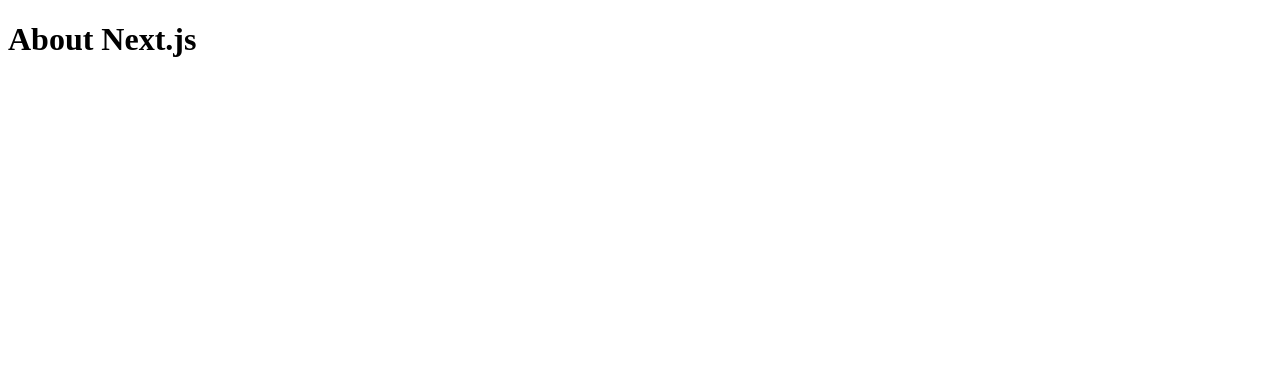
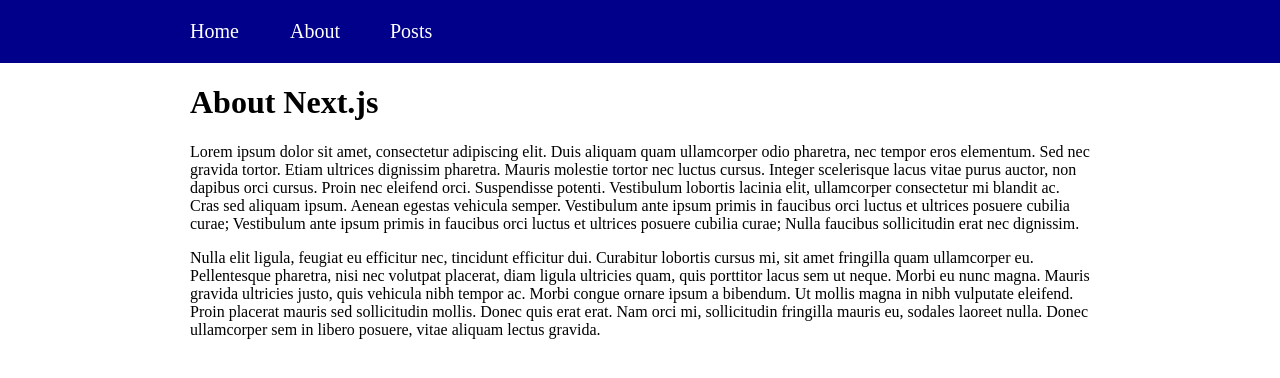
Before and after one commit to taras-protsyshyn/learn-next, a Next.js app: page /about in a window 1280 px wide. Shown: the top 378 px of the page. Built offline with nearby package versions, Linux system fonts and the light colour scheme.

Commit message:
add main layout component

```diff
--- /dev/null
+++ b/layouts/MainLayout.js
@@ -0,0 +1,65 @@
+import Link from "next/link";
+
+export const MainLayout = ({ children }) => {
+  return (
+    <>
+      <nav>
+        <ul className="container">
+          <li>
+            <Link href="/">
+              <a>Home</a>
+            </Link>
+          </li>
+          <li>
+            <Link href="/about">
+              <a>About</a>
+            </Link>
+          </li>
+          <li>
+            <Link href="/posts">
+              <a>Posts</a>
+            </Link>
+          </li>
+        </ul>
+      </nav>
+      <main className="container">{children}</main>
+
+      <style jsx>{`
+        nav {
+          background: darkblue;
+          color: white;
+          padding: 20px 0;
+        }
+        ul {
+          list-style: none;
+          display: grid;
+          grid-template-columns: repeat(auto-fill, 100px);
+        }
+        a {
+          color: white;
+          font-size: 20px;
+          text-decoration: none;
+        }
+        a:hover {
+          text-decoration: underline;
+        }
+        main {
+          max-width: 900px;
+          margin: 0 auto;
+          padding: 0 5%;
+        }
+        .container {
+          max-width: 900px;
+          margin: 0 auto;
+          padding: 0 5%;
+        }
+      `}</style>
+      <style global jsx>{`
+        body {
+          margin: 0;
+          padding: 0;
+        }
+      `}</style>
+    </>
+  );
+};
--- /dev/null
+++ b/pages/_app.js
@@ -0,0 +1,17 @@
+import Head from "next/head";
+
+import { MainLayout } from "../layouts/MainLayout";
+
+export default function MyApp({ Component, pageProps }) {
+  return (
+    <>
+      <Head>
+        <title>Learn Next.js</title>
+        <meta name="viewport" content="initial-scale=1.0, width=device-width" />
+      </Head>
+      <MainLayout>
+        <Component {...pageProps} />
+      </MainLayout>
+    </>
+  );
+}
--- a/pages/about.js
+++ b/pages/about.js
@@ -1,3 +1,28 @@
 export default function About() {
-  return <h1>About Next.js</h1>;
+  return (
+    <>
+      <h1>About Next.js</h1>
+      <p>
+        Lorem ipsum dolor sit amet, consectetur adipiscing elit. Duis aliquam quam ullamcorper odio
+        pharetra, nec tempor eros elementum. Sed nec gravida tortor. Etiam ultrices dignissim
+        pharetra. Mauris molestie tortor nec luctus cursus. Integer scelerisque lacus vitae purus
+        auctor, non dapibus orci cursus. Proin nec eleifend orci. Suspendisse potenti. Vestibulum
+        lobortis lacinia elit, ullamcorper consectetur mi blandit ac. Cras sed aliquam ipsum. Aenean
+        egestas vehicula semper. Vestibulum ante ipsum primis in faucibus orci luctus et ultrices
+        posuere cubilia curae; Vestibulum ante ipsum primis in faucibus orci luctus et ultrices
+        posuere cubilia curae; Nulla faucibus sollicitudin erat nec dignissim.
+      </p>
+
+      <p>
+        Nulla elit ligula, feugiat eu efficitur nec, tincidunt efficitur dui. Curabitur lobortis
+        cursus mi, sit amet fringilla quam ullamcorper eu. Pellentesque pharetra, nisi nec volutpat
+        placerat, diam ligula ultricies quam, quis porttitor lacus sem ut neque. Morbi eu nunc
+        magna. Mauris gravida ultricies justo, quis vehicula nibh tempor ac. Morbi congue ornare
+        ipsum a bibendum. Ut mollis magna in nibh vulputate eleifend. Proin placerat mauris sed
+        sollicitudin mollis. Donec quis erat erat. Nam orci mi, sollicitudin fringilla mauris eu,
+        sodales laoreet nulla. Donec ullamcorper sem in libero posuere, vitae aliquam lectus
+        gravida.
+      </p>
+    </>
+  );
 }
```
Also changed, not shown: pages/index.js (+13 -13 lines).
